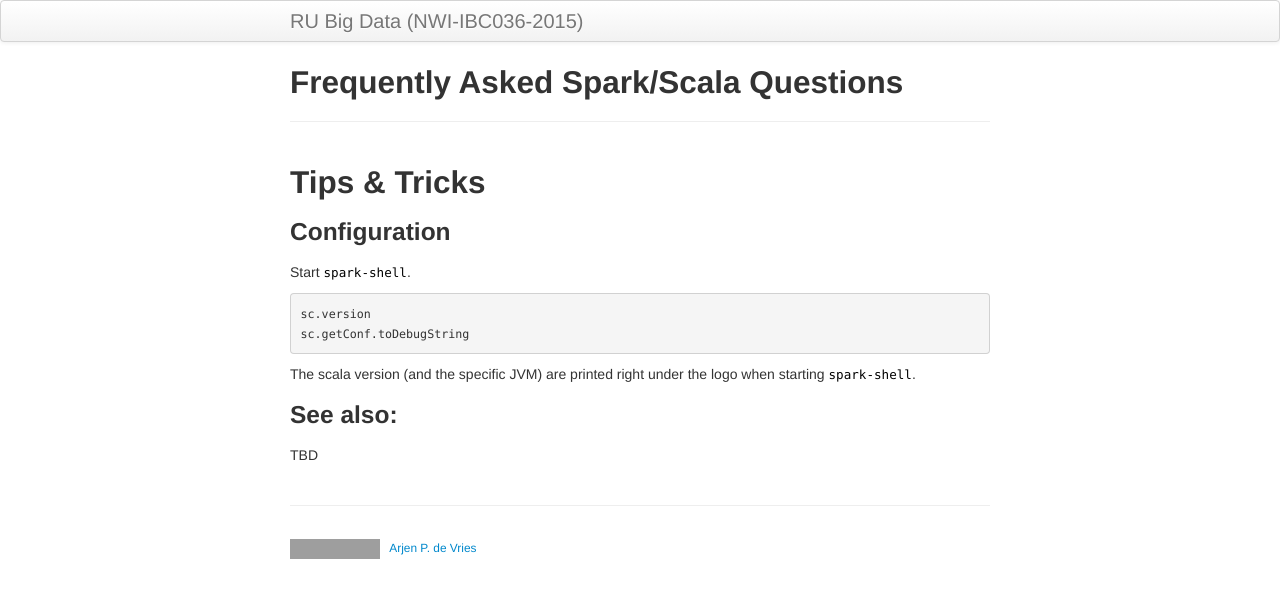
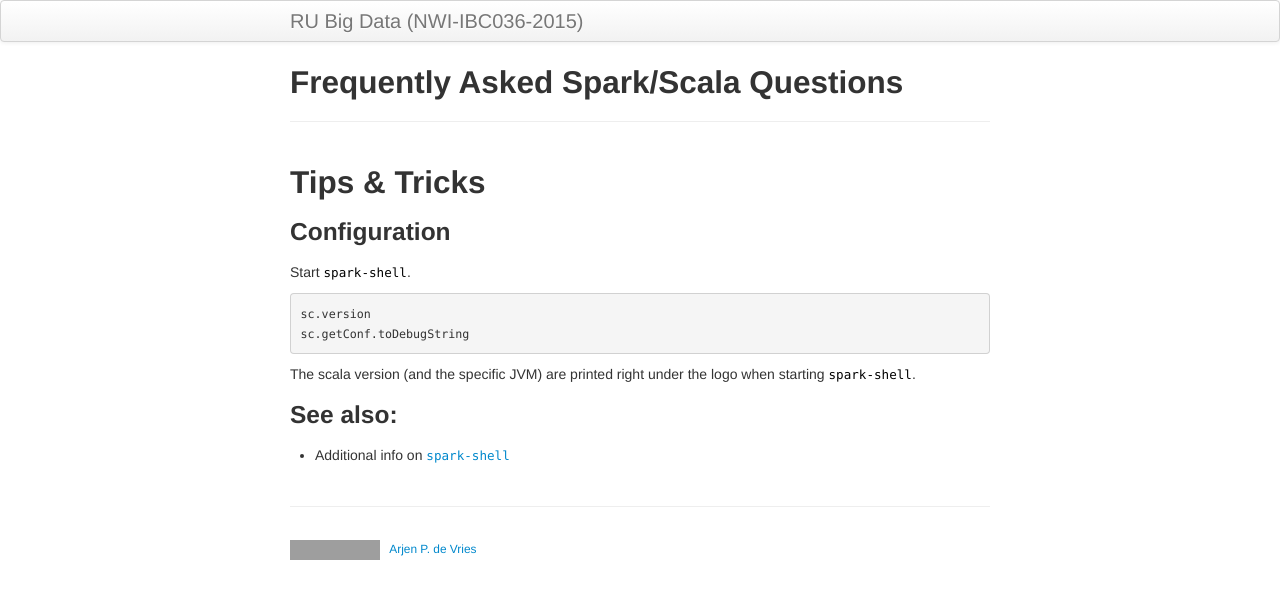
Before and after one commit to Thelukepet/course, a Jekyll site: the page built from assignments/faq.md, in a window 1280 px wide. Shown: the top 599 px of the page. Built offline with Jekyll 4.4.1, drawn with Linux system fonts in a browser that asks for light colours; grey boxes are pictures that could not be loaded.

Commit message:
Fixed scala dependency

```diff
--- a/assignments/faq.md
+++ b/assignments/faq.md
@@ -19,4 +19,4 @@ The scala version (and the specific JVM) are printed right under the logo when s
 
 ### See also:
 
-TBD
+* Additional info on [`spark-shell`](https://jaceklaskowski.gitbooks.io/mastering-apache-spark/content/spark-shell.html)
```
Also changed, not shown: 1 other file.
